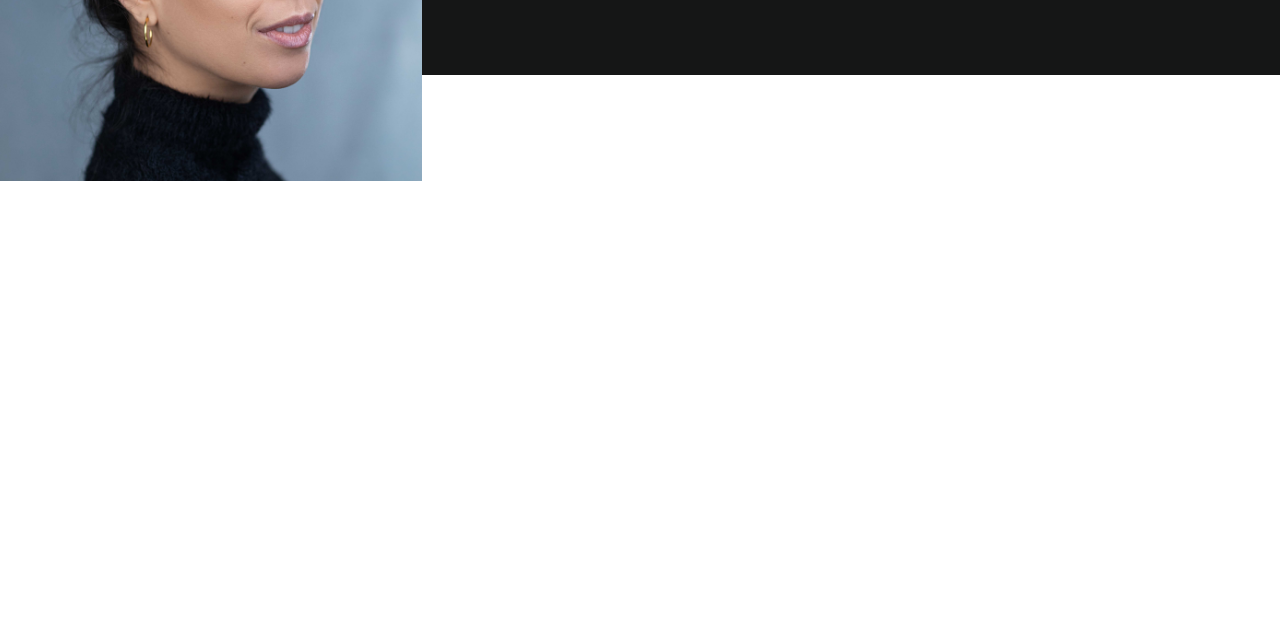
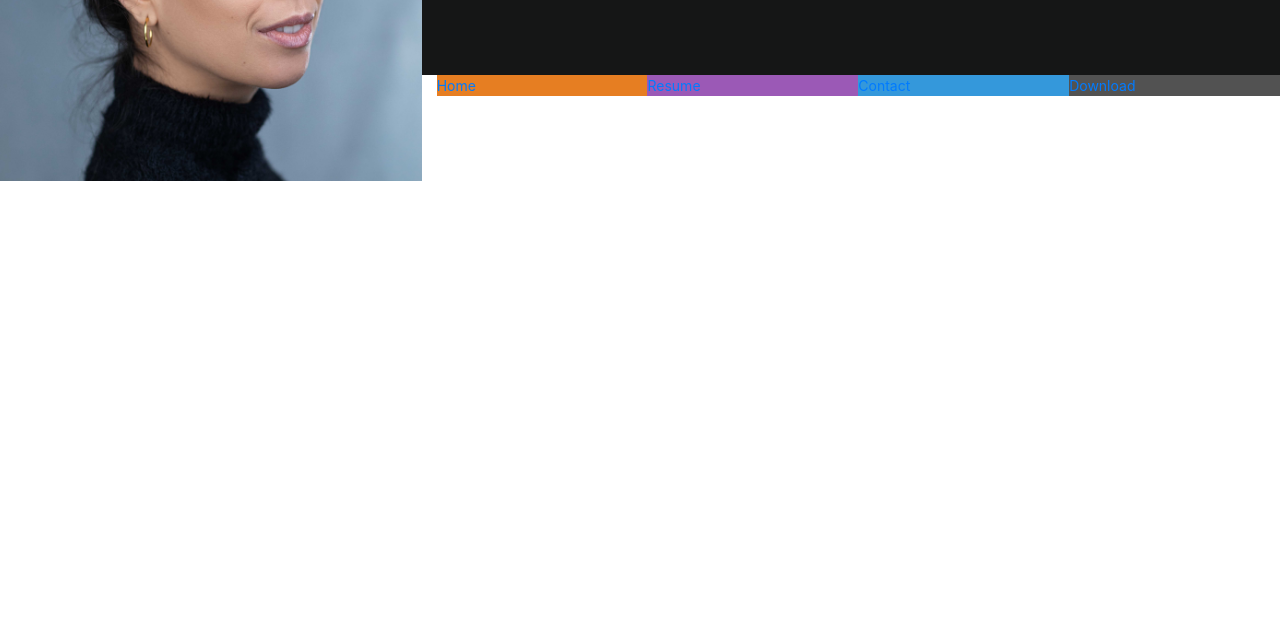
Before and after one commit to stephaniecrocker91/resume-project, a plain HTML site: page index.html in a window 1280 px wide. Shown: the part 179-800 px from the top of the page. Drawn offline with nearby package versions, Linux system fonts and the light colour scheme.

Commit message:
Style anchor items unordered list in header nav bar

```diff
--- a/assets/css/style.css
+++ b/assets/css/style.css
@@ -8,6 +8,22 @@
 .heading {
     margin-left: 50px;
 }
+.ui-menu-color-home {
+    background-color: #e67e22;
+}
+
+.ui-menu-color-resume {
+    background-color: #9b59b6;
+}
+
+.ui-menu-color-contact {
+    background-color: #3498db;
+}
+
+.ui-menu-color-download {
+    background-color: #525252;
+}
+
 
 /*--------------------------------------------Heading*/
 header {
@@ -39,3 +55,16 @@ header {
     margin-top: 20px;
     margin-bottom: 90px;
 }
+
+.list-inline-item:not(:last-child) {
+    margin: 0;
+}
+
+.menu-container {
+    font-size: 0;
+}
+
+#nav li {
+    font-size: 14px;
+    padding: 0;
+}
--- a/index.html
+++ b/index.html
@@ -14,14 +14,32 @@
 
 <body>
     <header>
-        <div class="row">
+        <div class="row no-gutter">
             <a href="index.html" class="col-md-4 logo">
             </a>
             <div class="col-md-8">
-                <div class="row bg-color-name-title">
+                <div class="row bg-color-name-title no-gutter">
                     <div class="col heading">
                         <h1 class="name">Stephie Crocker</h1>
                         <h2 class="title">Full Stack Developer</h2>
+                    </div>
+                </div>
+                <div class="row no-gutter">
+                    <div class="col">
+                        <ul id="nav" class="list-inline menu-container">
+                            <li class="col-6 col-sm-3 ui-menu-color-home list-inline-item">
+                                <a href="#"><span>Home</span></a>
+                            </li>
+                            <li class="col-6 col-sm-3 ui-menu-color-resume list-inline-item">
+                                <a href="#"><span>Resume</span></a>
+                            </li>
+                            <li class="col-6 col-sm-3 ui-menu-color-contact list-inline-item">
+                                <a href="#"><span>Contact</span></a>
+                            </li>
+                            <li class="col-6 col-sm-3 ui-menu-color-download list-inline-item">
+                                <a href="#"><span>Download</span></a>
+                            </li>
+                        </ul>
                     </div>
                 </div>
             </div>
```
